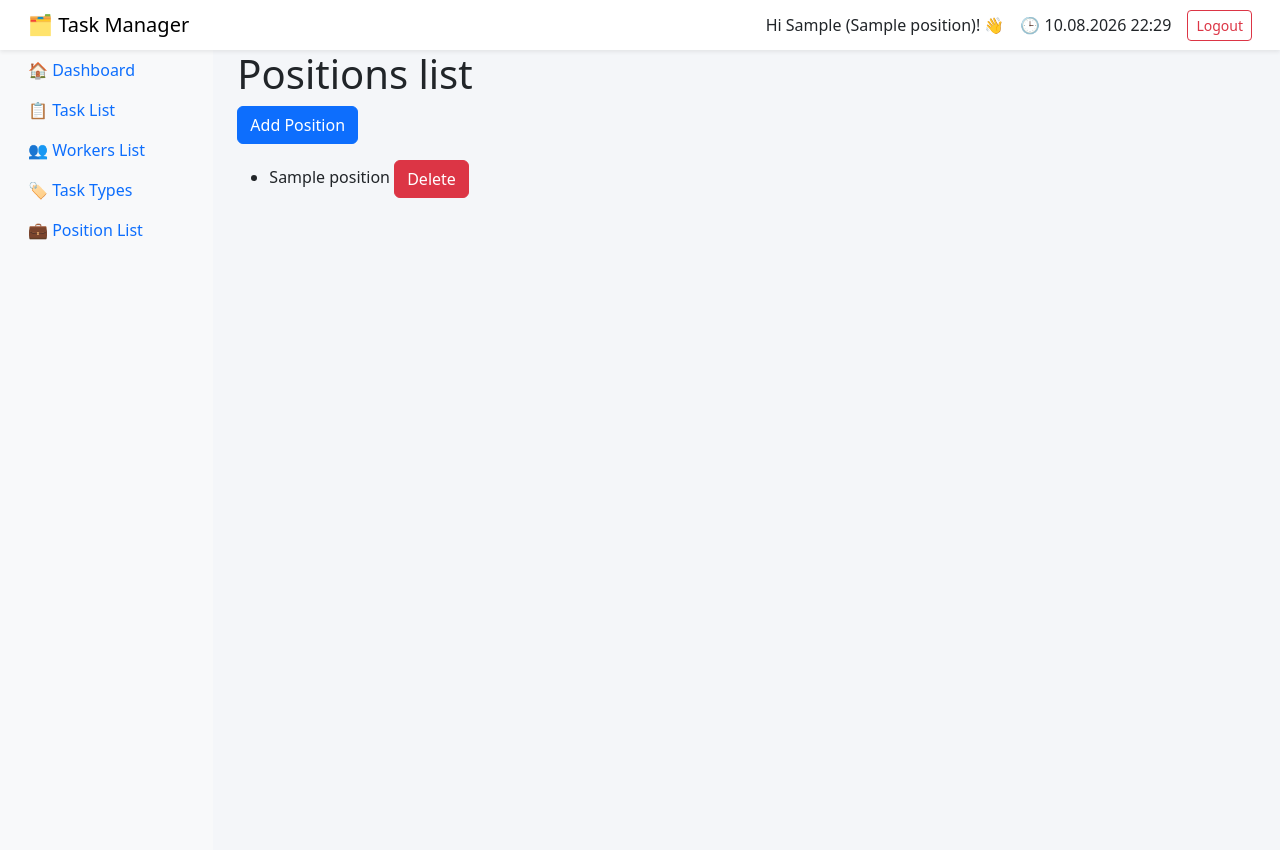
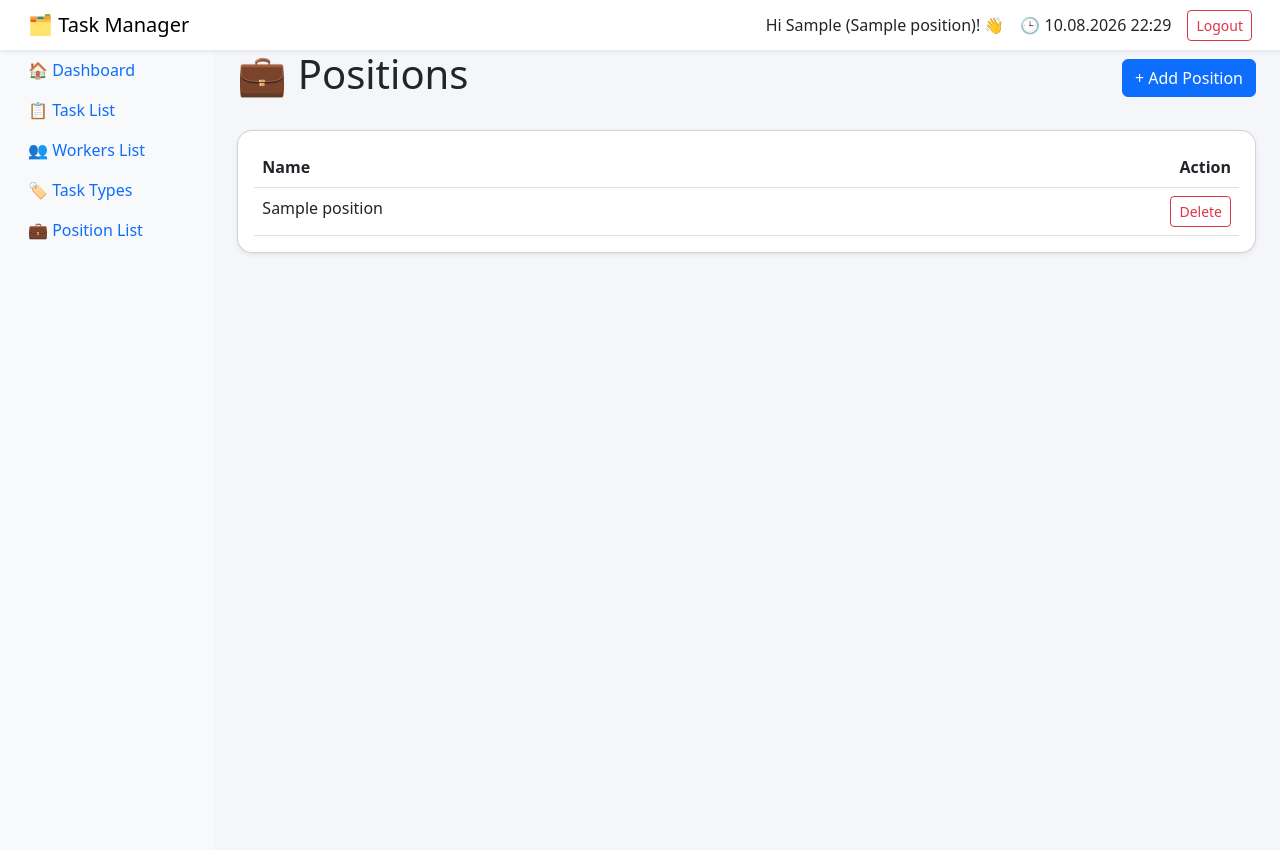
Before and after one commit to Qbaldo/IT_task_manager, a Django app: page /positions/ in a window 1280 px wide. Run offline with Django 5.2, Linux system fonts and the light colour scheme; a user stored in the database is signed in; tables that the repository leaves empty hold one stand-in row (values such as "Sample post").

Commit message:
Ipprove position and task type list

```diff
--- a/IT_task_manager/templates/task_manager/position_list.html
+++ b/IT_task_manager/templates/task_manager/position_list.html
@@ -1,15 +1,76 @@
 {% extends "base.html" %}
 
 {% block content %}
-  <h1>Positions list</h1>
-<a href="{% url 'position-create' %}" class="btn btn-primary mb-3">Add Position</a>
-  <ul>
-    {% for position in positions %}
-      <li>
-        {{ position.name }} <a href="{% url 'position-delete' position.pk %}" class="btn btn-danger" onclick="return confirm('spowoduje usunięcie wszystkich pracowników przypisanych do tego stanowiska');">Delete</a>
-      </li>
-    {% empty %}
-      <li>No positions yet.</li>
-    {% endfor %}
-  </ul>
+
+<div class="d-flex justify-content-between align-items-center mb-4">
+
+    <h1>
+        💼 Positions
+    </h1>
+
+    <a href="{% url 'position-create' %}"
+       class="btn btn-primary">
+        + Add Position
+    </a>
+
+</div>
+
+
+<div class="card shadow-sm">
+
+    <div class="card-body">
+
+        <table class="table table-hover mb-0">
+
+            <thead>
+                <tr>
+                    <th>Name</th>
+                    <th class="text-end">Action</th>
+                </tr>
+            </thead>
+
+
+            <tbody>
+
+            {% for position in positions %}
+
+                <tr>
+
+                    <td>
+                        {{ position.name }}
+                    </td>
+
+
+                    <td class="text-end">
+
+                        <a href="{% url 'position-delete' position.pk %}"
+                           class="btn btn-outline-danger btn-sm"
+                           onclick="return confirm('You will delete all workers on this position?');">
+
+                            Delete
+
+                        </a>
+
+                    </td>
+
+                </tr>
+
+            {% empty %}
+
+                <tr>
+                    <td colspan="2" class="text-center text-muted">
+                        No Positions yet.
+                    </td>
+                </tr>
+
+            {% endfor %}
+
+            </tbody>
+
+        </table>
+
+    </div>
+
+</div>
+
 {% endblock %}
```
Also changed, not shown: IT_task_manager/templates/task_manager/task_type_list.html (+72 -11 lines).
